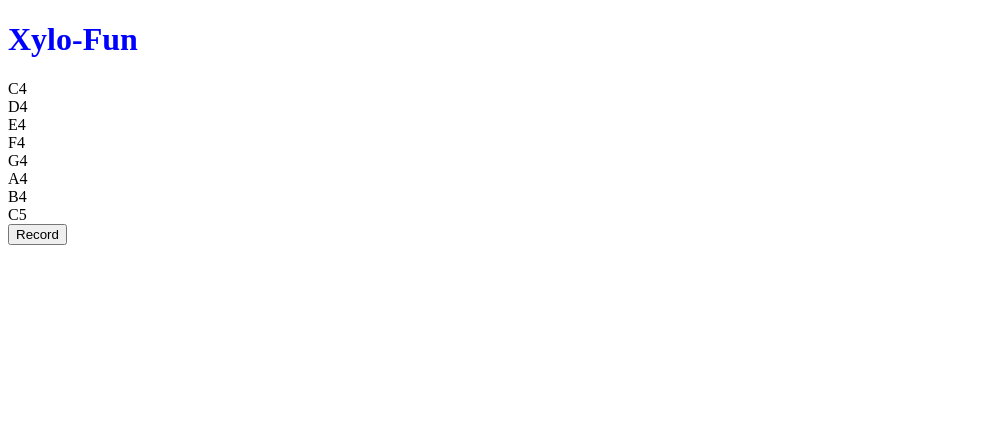
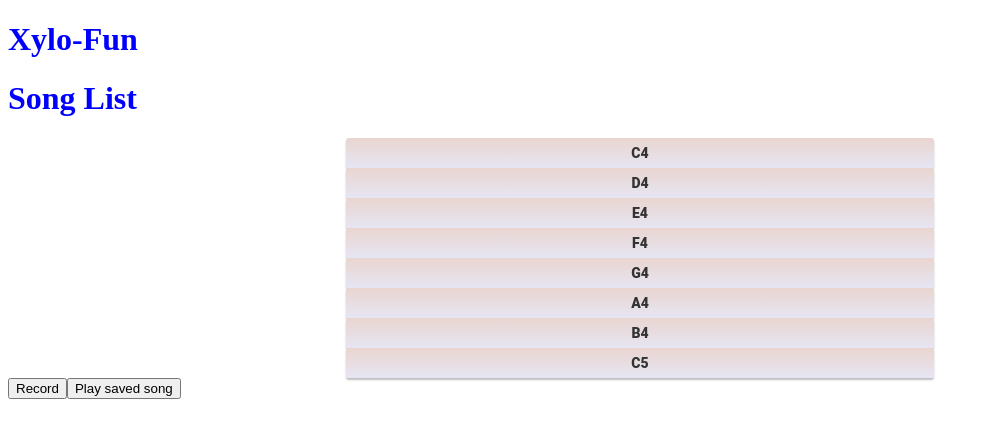
Before and after one commit to dwgl80/Xylo-fun, a React app: page / in a window 1280 px wide. Shown: the top 438 px of the page, without its empty margins (0-990 px from the left). Built offline with nearby package versions, Linux system fonts and the light colour scheme; the HTML template or start-up script is replaced by a standard one.

Commit message:
add songList component, music plays back properly

```diff
--- a/react-client/src/components/Bar.jsx
+++ b/react-client/src/components/Bar.jsx
@@ -12,10 +12,12 @@ class Bar extends React.Component {
 
 
   render () {
-    const { note, playSynth, index } = this.props;
+    const { note, playSynth } = this.props;
     return (
-    <div className={note} onClick={(e) => playSynth(e)}>
+    <div className={`note ${note}`} onClick={(e) => playSynth(e)}>
+      <div>
       {note}
+      </div>
     </div>)
   }
 }
--- /dev/null
+++ b/react-client/src/components/SongsList.jsx
@@ -0,0 +1,24 @@
+import React from 'react';
+
+class SongsList extends React.Component {
+  constructor(props) {
+    super(props);
+    this.state = {
+    }
+  }
+
+  componentDidMount() {
+  }
+
+
+  render () {
+    const {  } = this.props;
+    return (
+    <div className="songsList">
+      <h1>Song List</h1>
+    </div>
+    )
+  }
+}
+
+export default SongsList;
--- a/react-client/src/components/Xylophone.jsx
+++ b/react-client/src/components/Xylophone.jsx
@@ -2,6 +2,7 @@ import React from 'react';
 import Bar from './Bar.jsx';
 import axios from 'axios';
 import Tone from 'tone';
+import SongsList from './SongsList.jsx'
 
 const synth = new Tone.Synth().toMaster()
 
@@ -10,41 +11,65 @@ class Xylophone extends React.Component {
     super(props);
     this.state = {
       notes: ['C4', 'D4', 'E4', 'F4', 'G4', 'A4', 'B4', 'C5'],
-      songs: '',
+      songs: [],
       recording: false
     }
     this.playSynth = this.playSynth.bind(this);
     this.toggleRecord = this.toggleRecord.bind(this);
+    this.playSong = this.playSong.bind(this);
+    this.playNote = this.playNote.bind(this);
   }
 
   componentDidMount() {
+
   }
 
   playSynth(e) {
     let note = e.target.innerText;
-    console.log(note);
+    if (this.state.recording) {
+      this.setState( ({ songs }) => ({ songs: [...songs, note]}))
+    }
     synth.triggerAttackRelease(note, '8n')
   }
 
+  playNote(note) {
+    synth.triggerAttackRelease(note, '8n');
+  }
+
   toggleRecord() {
-    // console.log(this.state.recording);
+    console.log(this.state.recording);
     this.setState( ({ recording }) => ({ recording: !recording }))
+    console.log(this.state.songs);
+  }
+
+  playSong() {
+    // let playlist = [];
+    // for (let i = 0; i < this.state.songs.length; i++) {
+    //   playlist.push([i, this.state.songs[i]]);
+    // }
+    var seq = new Tone.Sequence( (time, note) => synth.triggerAttackRelease(note, "8n", time),this.state.songs, 0.5);
+    seq.loop = 0;
+    seq.start(0);
+    Tone.Transport.start();
   }
 
 
   render () {
-    const { notes } = this.state;
+    const { notes, songs } = this.state;
     return (
     <div>
-    <div>
       <h1>Xylo-Fun</h1>
-      {notes.map( (note, index) => <Bar index={index} note={note} playSynth={this.playSynth} />)}
+      <div>
+        <SongsList songs={songs} />
+      </div>
+    <div className="container">
+      {notes.map( (note, index) => <Bar key={index} note={note} playSynth={this.playSynth} />)}
     </div>
     <div>
       <button type='button' onClick={this.toggleRecord}>Record</button>
+      <button type='button' onClick={this.playSong}>Play saved song</button>
       </div>
       </div>
-
     )
   }
 }
--- a/react-client/src/styles.css
+++ b/react-client/src/styles.css
@@ -1,3 +1,41 @@
 h1 {
   color: blue;
 }
+
+/* .wrapper {
+
+} */
+
+.container {
+  margin: 0 auto;
+  height: 100%;
+  width: 588px;
+  min-width: 588px;
+  display: flex;
+  flex-direction: column;
+  justify-content: center;
+}
+
+.note {
+  width: 250px;
+  font-family: 'Roboto', sans-serif;
+  font-weight: 900;
+  font-size: 14px;
+  line-height: 14px;
+  color: #333333;
+  text-align: center;
+  perspective: 200px;
+  user-select: none;
+  background-image: linear-gradient(-180deg, #E9D5D0 0%, #E6E5F2 98%);
+  box-shadow: 0px 2px 2px 0px rgba(0,0,0,0.26);
+  border-radius: 3px;
+  width: 100%;
+  height: 100%;
+  padding: 8px 0;
+  box-sizing: border-box;
+  transform-origin: top center;
+}
+
+/* .songsList {
+
+} */
```
Also changed, not shown: 1 other file (tests, documents, lock files or other folders).
